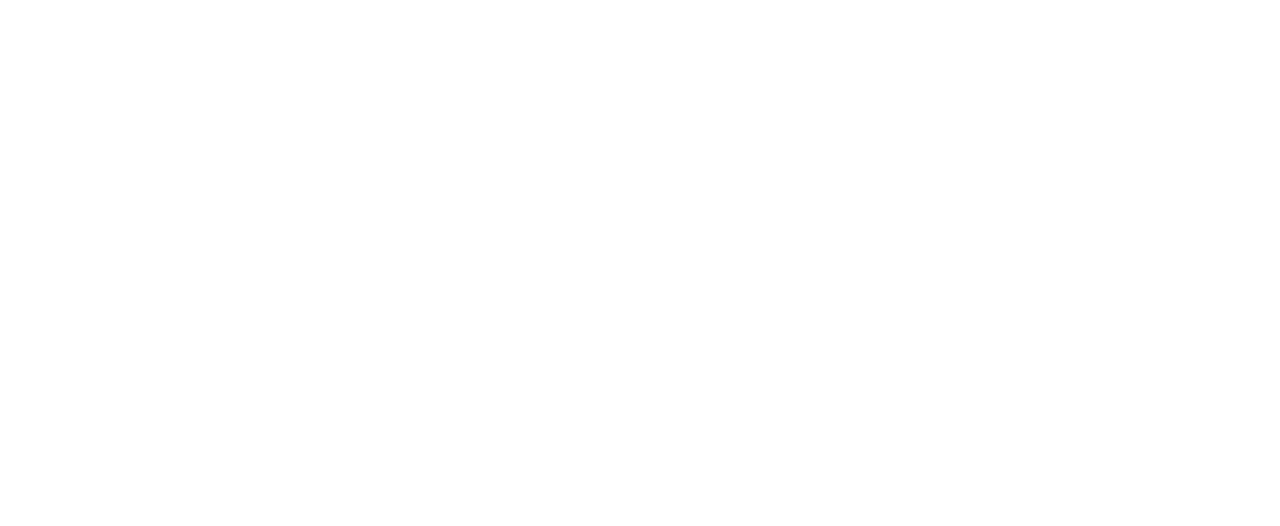
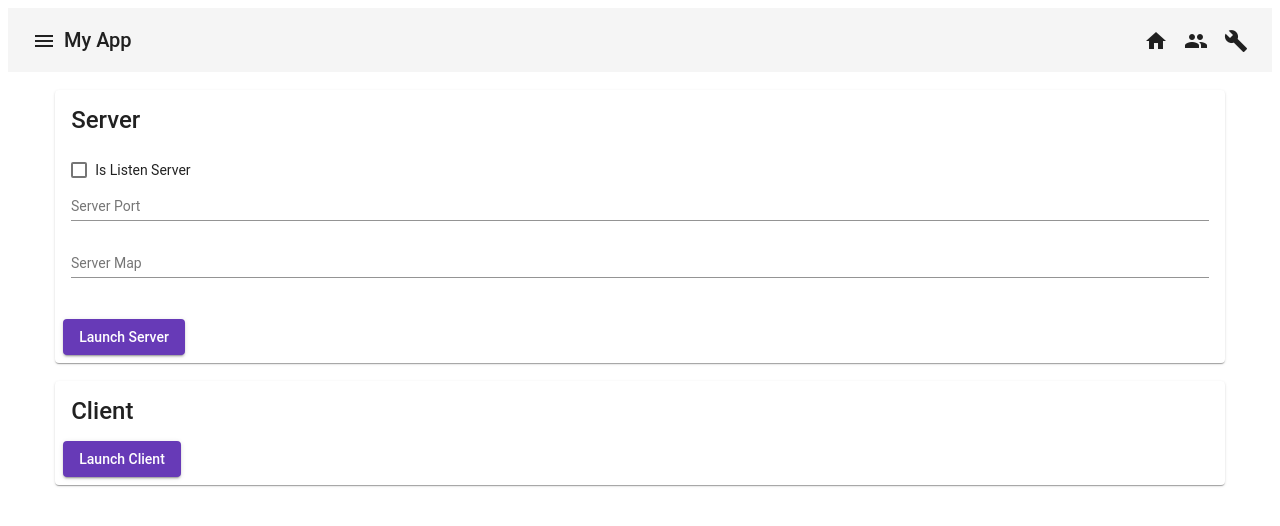
Before and after one commit to SebastianSilvaDev/UnrealTauriTool, an Angular app: page /server-test in a window 1280 px wide. Before the commit this address led to /. Shown: the top 526 px of the page. Built offline with nearby package versions, Linux system fonts and the light colour scheme.

Commit message:
Add Base Server test view

```diff
--- a/src/app/app-routing/app-routing.module.ts
+++ b/src/app/app-routing/app-routing.module.ts
@@ -1,11 +1,13 @@
 import { NgModule } from '@angular/core';
 import { RouterModule, Routes } from '@angular/router';
 import { BuildViewComponent } from '../views/build-view/build-view.component';
+import { ServerTestViewComponent } from '../views/server-test-view/server-test-view.component';
 import { SettingsViewComponent } from '../views/settings-view/settings-view.component';
 
 const routes: Routes = [
   {path: '', component: SettingsViewComponent},
-  {path: 'build', component: BuildViewComponent}
+  {path: 'build', component: BuildViewComponent},
+  {path: 'server-test', component: ServerTestViewComponent}
 ];
 
 @NgModule({
--- a/src/app/app.module.ts
+++ b/src/app/app.module.ts
@@ -7,12 +7,14 @@
 import { MatButtonModule } from '@angular/material/button';
 import { MatCardModule } from '@angular/material/card';
 import { MatGridListModule } from '@angular/material/grid-list';
+import { MatCheckboxModule } from '@angular/material/checkbox';
 import { MatFormFieldModule } from '@angular/material/form-field';
 import { MatInputModule } from '@angular/material/input';
 import { NavBarComponent } from './components/nav-bar/nav-bar.component';
 import { SettingsViewComponent } from './views/settings-view/settings-view.component';
 import { AppRoutingModule } from './app-routing/app-routing.module';
 import { BuildViewComponent } from './views/build-view/build-view.component';
+import { ServerTestViewComponent } from './views/server-test-view/server-test-view.component';
 
 
 
@@ -21,7 +23,8 @@
     AppComponent,
     NavBarComponent,
     SettingsViewComponent,
-    BuildViewComponent
+    BuildViewComponent,
+    ServerTestViewComponent
   ],
   imports: [
     BrowserModule,
@@ -33,6 +36,7 @@
     MatCardModule,
     MatFormFieldModule,
     MatInputModule,
+    MatCheckboxModule,
     AppRoutingModule
   ],
   bootstrap: [
--- a/src/app/components/nav-bar/nav-bar.component.html
+++ b/src/app/components/nav-bar/nav-bar.component.html
@@ -7,6 +7,9 @@
     <button routerLink="" mat-icon-button class="example-icon" aria-label="Example icon-button with heart icon">
         <mat-icon>home</mat-icon>
     </button>
+    <button routerLink="server-test" mat-icon-button class="example-icon" aria-label="Example icon-button with heart icon">
+        <mat-icon>group</mat-icon>
+    </button>
     <button routerLink="build" mat-icon-button class="example-icon" aria-label="Example icon-button with share icon">
         <mat-icon>build</mat-icon>
     </button>
--- /dev/null
+++ b/src/app/views/server-test-view/server-test-view.component.html
@@ -0,0 +1,35 @@
+<app-nav-bar></app-nav-bar>
+<div class="container" down center>
+    <br/>
+    <mat-card style="width: 90%;">
+        <mat-card-title>
+            Server
+        </mat-card-title>
+        <mat-card-content>
+            <div class="container" down>
+                <br>
+                <mat-checkbox>Is Listen Server</mat-checkbox>
+                <mat-form-field>
+                    <mat-label>Server Port</mat-label>
+                    <input matInput type="text"/>
+                </mat-form-field>
+                <mat-form-field>
+                    <mat-label>Server Map</mat-label>
+                    <input matInput type="text"/>
+                </mat-form-field>
+            </div>
+        </mat-card-content>
+        <mat-card-actions>
+            <button mat-raised-button color="primary">Launch Server</button>
+        </mat-card-actions>
+    </mat-card>
+    <br/>
+    <mat-card style="width: 90%;">
+        <mat-card-title>
+            Client
+        </mat-card-title>
+        <mat-card-actions>
+            <button mat-raised-button color="primary">Launch Client</button>
+        </mat-card-actions>
+    </mat-card>
+</div>
--- /dev/null
+++ b/src/app/views/server-test-view/server-test-view.component.ts
@@ -0,0 +1,15 @@
+import { Component, OnInit } from '@angular/core';
+
+@Component({
+  selector: 'app-server-test-view',
+  templateUrl: './server-test-view.component.html',
+  styleUrls: ['./server-test-view.component.css']
+})
+export class ServerTestViewComponent implements OnInit {
+
+  constructor() { }
+
+  ngOnInit(): void {
+  }
+
+}
```
Also changed, not shown: src/app/views/server-test-view/server-test-view.component.css (added), 1 other file (tests, documents, lock files or other folders).
